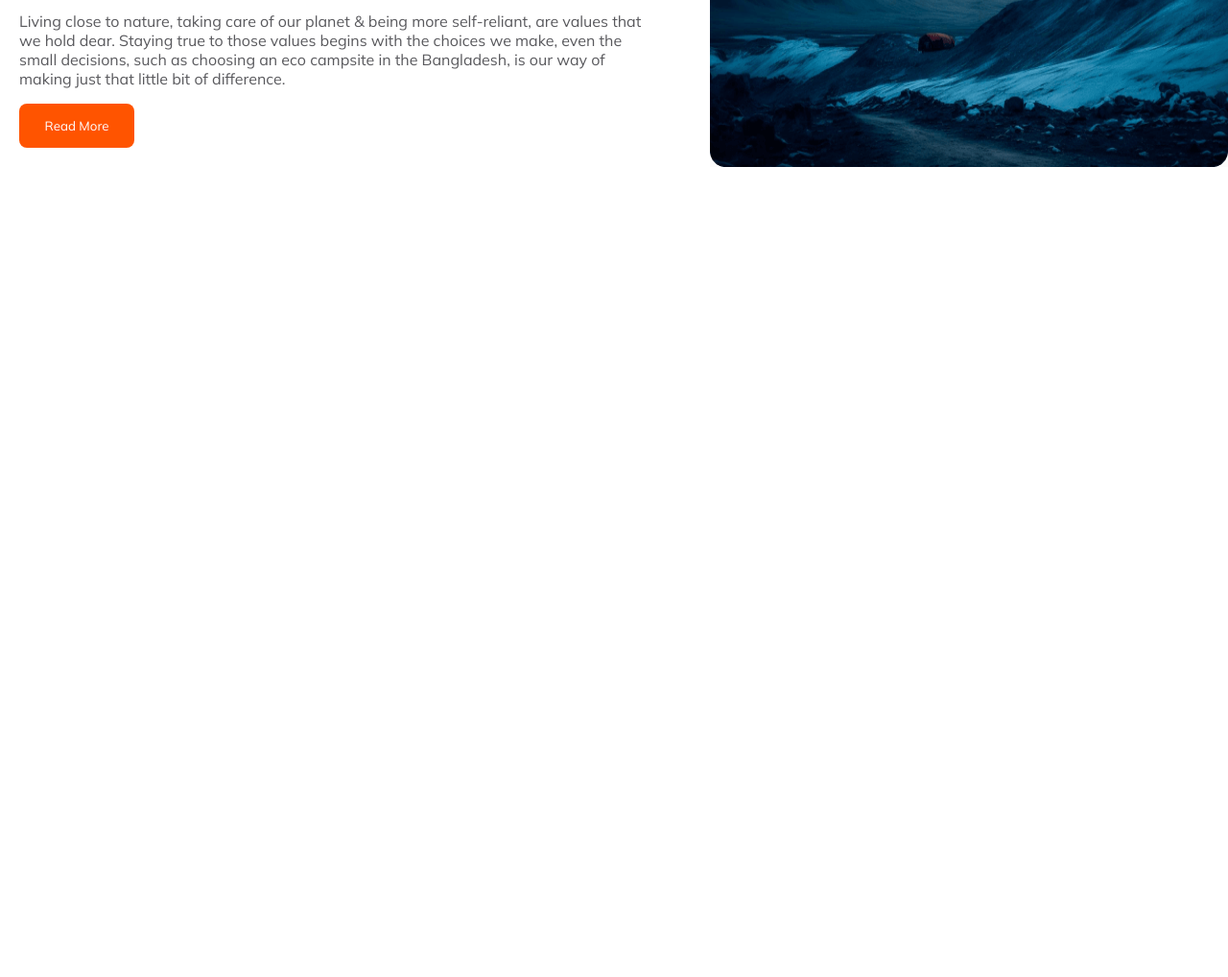
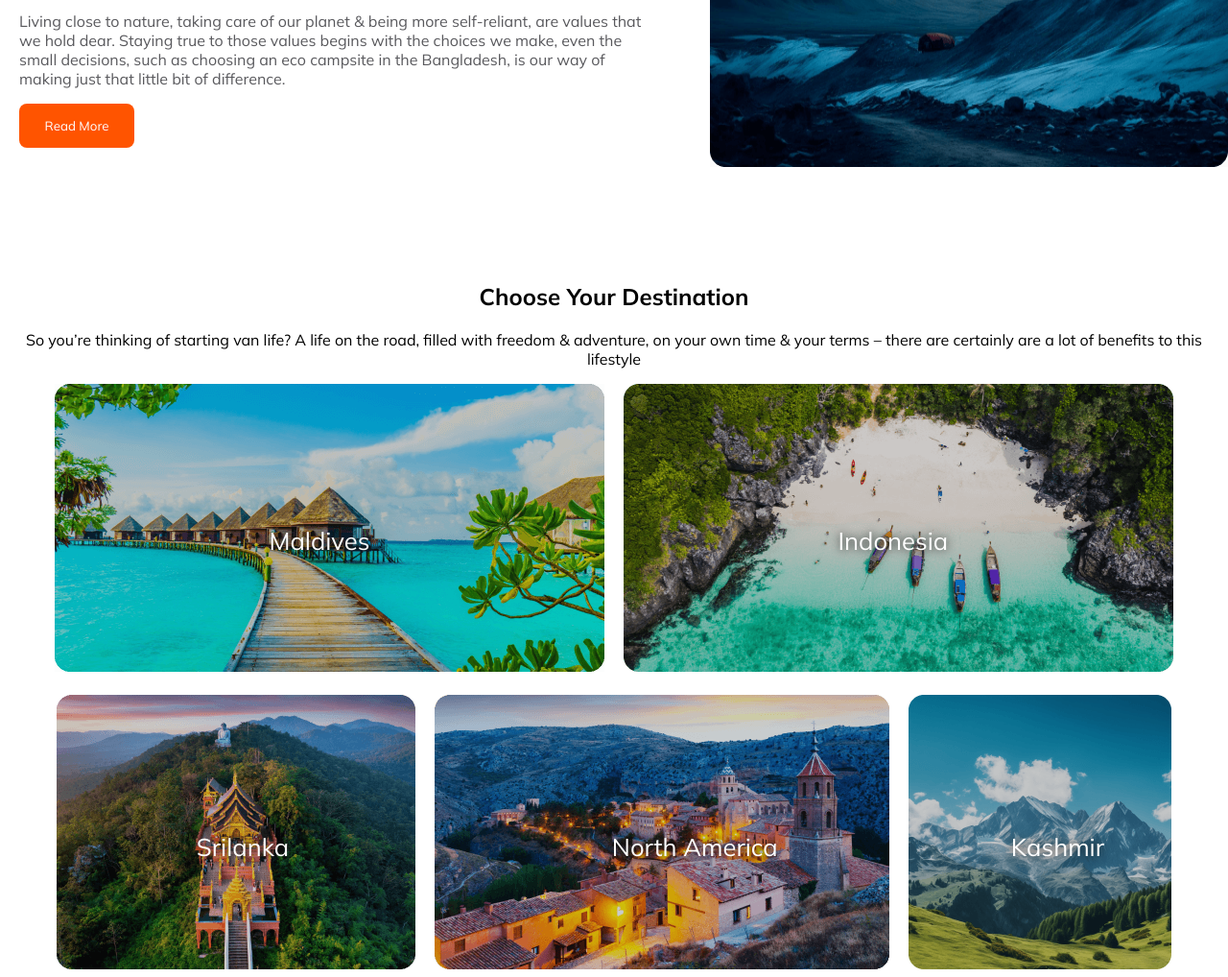
Before and after one commit to Extortioner07/assignment-2, a plain HTML site: page index.html in a window 1280 px wide. Shown: the part 1302-2320 px from the top of the page at 96% size. Before the commit the page ends 1596 px from the top, so only its background shows below. Drawn offline with Linux system fonts and the light colour scheme.

Commit message:
section 3

```diff
--- a/index.html
+++ b/index.html
@@ -55,6 +55,49 @@
             <img src="image/Rectangle 4.png" alt="">
         </section>
     </main>
-
+    <section class="section-3">
+        <div class="article-3">
+            <h2 class="head-2">Choose Your Destination</h2>
+            <p class="art-2">So you’re thinking of starting van life? A life on the road, filled with freedom & adventure, on your own time & your terms – there are certainly are a lot of benefits to this lifestyle</p>
+        </div>
+        <div class="travel">
+            <div class="travel-img">
+            <div class="travel-1">
+                <img src="image/Rectangle 5.png" alt="">
+                <p class="text">Maldives</p>
+            </div>
+            <div class="travel-1">
+                <img src="image/Rectangle 8.png" alt="">
+                <p class="text">Indonesia</p>
+            </div>
+        </div>
+        <div class="travel-img-2">
+            <div class="travel-1">
+                <img src="image/Rectangle 6.png" alt="">
+                <p class="text">Srilanka</p>
+            </div>
+            <div class="travel-photo">
+            <div class="travel-1">
+                <img src="image/Rectangle 7.png" alt="">
+                <p class="text">North America</p>
+            </div>
+            <div class="travel-1">
+                <img src="image/Rectangle 9.png" alt="">
+                <p class="text">Kashmir</p>
+            </div>
+        </div>
+        </div>
+        <div class="travel-img-2">
+            <div class="travel-1">
+                <img src="image/Rectangle 11.png" alt="" id="mate2">
+                <p class="text">Bangladesh</p>
+            </div>
+            <div class="travel-1">
+                <img src="image/Rectangle 10.png" alt="" id="mate">
+                <p class="text">Bandarban</p>
+            </div>
+        </div>
+        </div>
+    </section>
 </body>
 </html>
--- a/styles/style.css
+++ b/styles/style.css
@@ -109,7 +109,8 @@ nav li a{
     justify-content: space-between;
     gap: 3%;
     max-width: 1600px;
-    margin: 120px auto;
+    margin: auto;
+    margin-top: 120px;
 }
 .article-2{
     padding: 20px;
@@ -124,6 +125,52 @@ nav li a{
 }
 .article-2 li{
     color: rgba(19, 19, 24, 0.70);
+}
+/* section 3 */
+.section-3{
+    max-width: 1600px;
+    margin: auto;
+    gap: 30px;
+    margin-top: 120px;
+}
+.article-3{
+    text-align: center;
+}
+.art2{
+    color: rgba(19, 19, 24, 0.70);
+}
+.travel{
+    max-width: 1600px;
+    display: grid;
+    gap: 20px;
+}
+.travel-img{
+    display: flex;
+    margin: auto;
+    gap: 20px;
+}
+.travel-img-2{
+    display: flex;
+    margin: auto;
+    gap:20px;
+}
+.travel-photo{
+    display: flex;
+    gap: 20px;
+}
+.travel-1{
+    position: relative;
+}
+.text{
+    position: absolute;
+    top: 40%;
+    left: 39%;
+    color: #fff;
+    font-size: 1.6rem;
+    text-shadow: 0 0 10px #222222;
+}
+.travel img{
+    position: relative;
 }
 /* media mobile */
 @media screen and (max-width:576px) {
@@ -164,8 +211,33 @@ nav li a{
     .section-2{
         flex-direction: column;
         padding: 10px;
+        margin: auto;
     }
     .lvl{
         width: 120px;
     }
+    /* section 3 */
+    .section-3{
+        padding: 10px;
+        margin: auto;
+    }
+    .travel-img{
+        flex-direction: column;
+    }
+    .travel-img-2{
+        flex-direction: column;
+    }
+    .travel-photo{
+        flex-direction: column;
+    }
+    .travel-img img{
+        width: 380px;
+    }
+    .travel-img-2 img{
+        width: 380px;
+    }
+    .text{
+        top: 35%;
+        left: 35%;
+    }
 }
```
